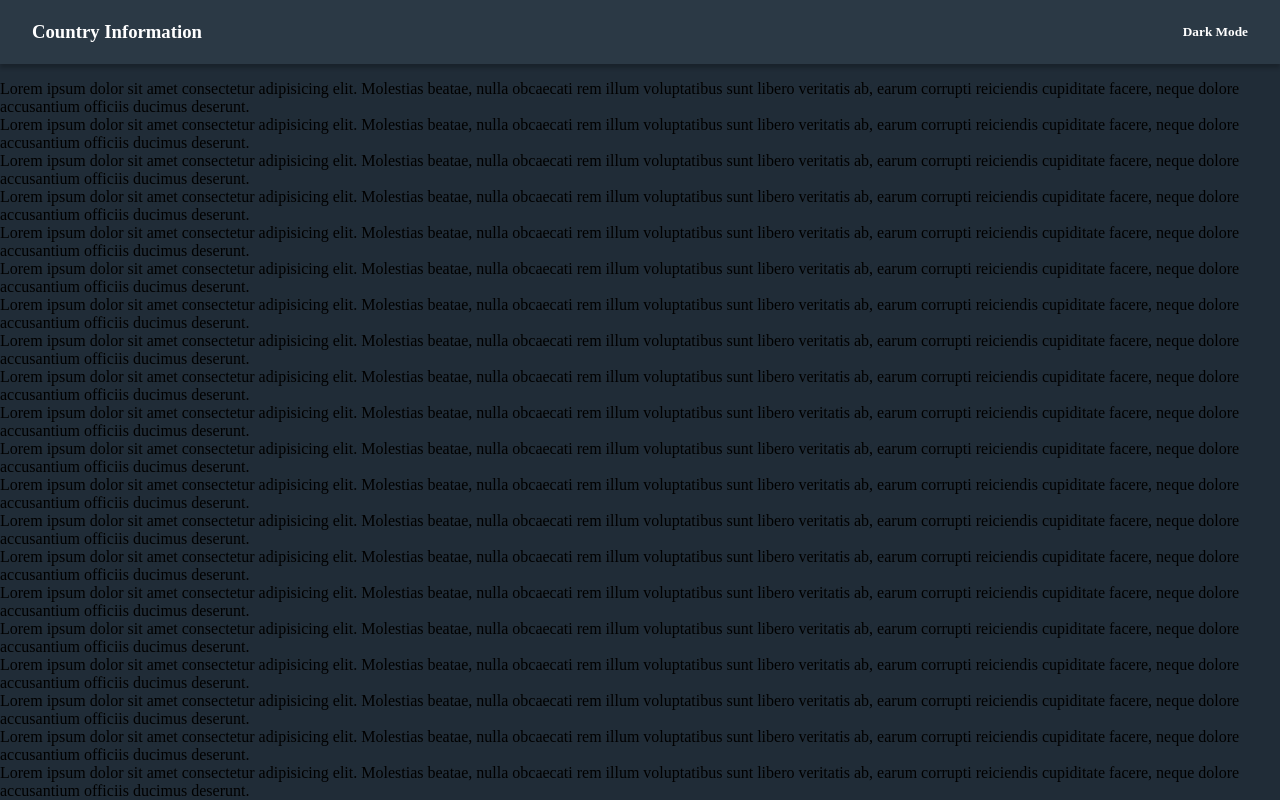
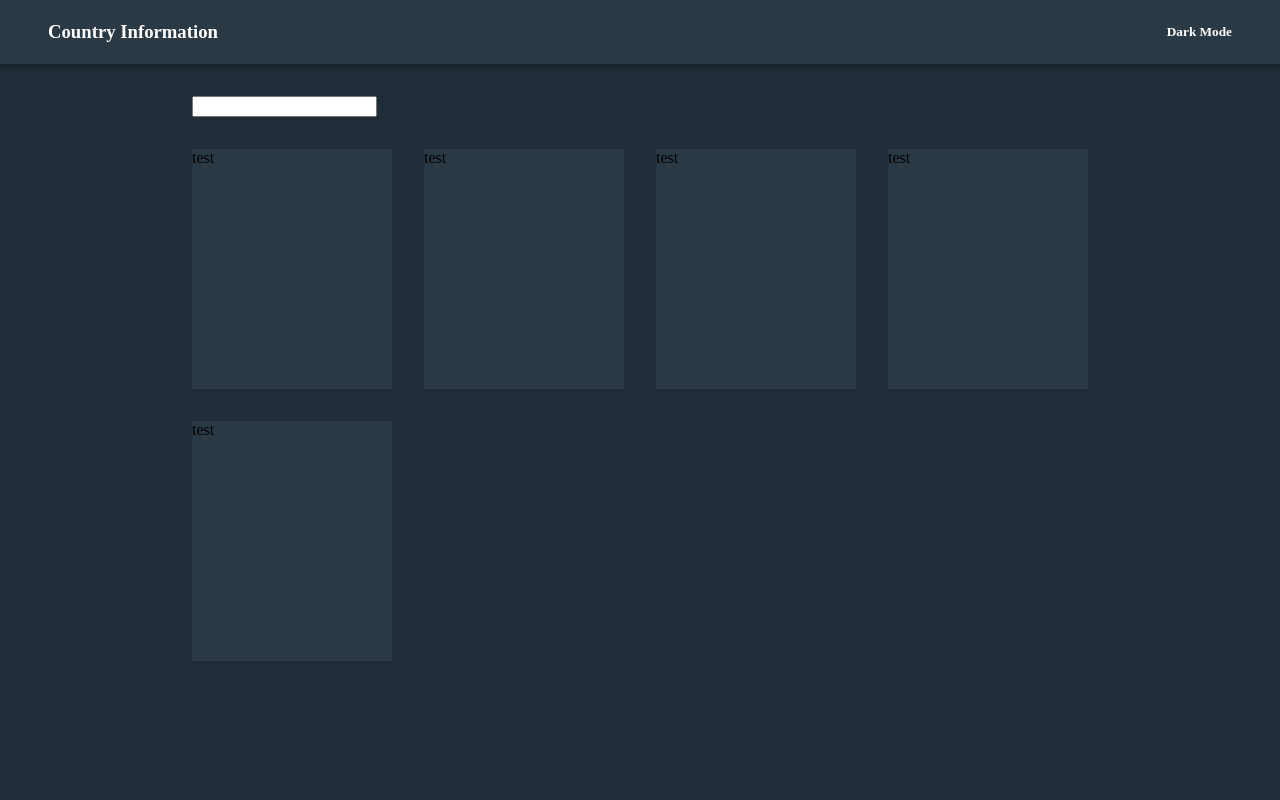
Before and after one commit to Scynes/country-lookup, a SvelteKit app: page / in a window 1280 px wide. Shown: the top 800 px of the page. Built offline with nearby package versions, Linux system fonts and the light colour scheme.

Commit message:
wip-landing: card layout

```diff
--- a/public/style.css
+++ b/public/style.css
@@ -24,16 +24,20 @@ body {
     width: 100%;
 }
 
+.height-full {
+    height: 100%;
+}
+
 .min-height-med {
     min-height: 4rem;
 }
 
 .margin-left-med {
-    margin-left: 2rem;
+    margin-left: 3rem;
 }
 
 .margin-right-med {
-    margin-right: 2rem;
+    margin-right: 3rem;
 }
 
 .flex {
@@ -46,6 +50,18 @@ body {
 
 .flex.align-center {
     align-items: center;
+}
+
+.grid {
+    display: grid;
+}
+
+.grid.row-auto {
+    grid-template-rows: auto;
+}
+
+.gap-med {
+    gap: 2rem;
 }
 
 /* ---------- *
@@ -72,9 +88,32 @@ header {
     box-shadow: 0 0.25rem 0.25rem rgba(0, 0, 0, 0.225);
 }
 
+#results {
+    display: grid;
+    grid-template-columns: repeat(4, 12.5rem);
+    justify-content: center;
+    gap: 2rem;
+}
+
+#results > div:nth-child(1) {
+    grid-column: span 4;
+}
+
+#lookup-container {
+    display: grid;
+    gap: 2rem;
+    grid-template-rows: auto 1fr;
+}
+
 #page-container {
     min-height: 100%;
     display: grid;
     grid-template-rows: auto 1fr;
-    gap: 1rem;
+    gap: 2rem;
 }
+
+.card {
+    height: 15rem;
+    width: 12.5rem;
+    background-color: var(--secondary-bg-col-dark);
+}
--- a/src/routes/+page.svelte
+++ b/src/routes/+page.svelte
@@ -1,30 +1,22 @@
-<p>Lorem ipsum dolor sit amet consectetur adipisicing elit. Molestias beatae, nulla obcaecati rem illum voluptatibus sunt libero veritatis ab, earum corrupti reiciendis cupiditate facere, neque dolore accusantium officiis ducimus deserunt.</p>
-<p>Lorem ipsum dolor sit amet consectetur adipisicing elit. Molestias beatae, nulla obcaecati rem illum voluptatibus sunt libero veritatis ab, earum corrupti reiciendis cupiditate facere, neque dolore accusantium officiis ducimus deserunt.</p>
-
-<p>Lorem ipsum dolor sit amet consectetur adipisicing elit. Molestias beatae, nulla obcaecati rem illum voluptatibus sunt libero veritatis ab, earum corrupti reiciendis cupiditate facere, neque dolore accusantium officiis ducimus deserunt.</p>
-<p>Lorem ipsum dolor sit amet consectetur adipisicing elit. Molestias beatae, nulla obcaecati rem illum voluptatibus sunt libero veritatis ab, earum corrupti reiciendis cupiditate facere, neque dolore accusantium officiis ducimus deserunt.</p>
-<p>Lorem ipsum dolor sit amet consectetur adipisicing elit. Molestias beatae, nulla obcaecati rem illum voluptatibus sunt libero veritatis ab, earum corrupti reiciendis cupiditate facere, neque dolore accusantium officiis ducimus deserunt.</p>
-<p>Lorem ipsum dolor sit amet consectetur adipisicing elit. Molestias beatae, nulla obcaecati rem illum voluptatibus sunt libero veritatis ab, earum corrupti reiciendis cupiditate facere, neque dolore accusantium officiis ducimus deserunt.</p>
-<p>Lorem ipsum dolor sit amet consectetur adipisicing elit. Molestias beatae, nulla obcaecati rem illum voluptatibus sunt libero veritatis ab, earum corrupti reiciendis cupiditate facere, neque dolore accusantium officiis ducimus deserunt.</p>
-
-<p>Lorem ipsum dolor sit amet consectetur adipisicing elit. Molestias beatae, nulla obcaecati rem illum voluptatibus sunt libero veritatis ab, earum corrupti reiciendis cupiditate facere, neque dolore accusantium officiis ducimus deserunt.</p>
-<p>Lorem ipsum dolor sit amet consectetur adipisicing elit. Molestias beatae, nulla obcaecati rem illum voluptatibus sunt libero veritatis ab, earum corrupti reiciendis cupiditate facere, neque dolore accusantium officiis ducimus deserunt.</p>
-<p>Lorem ipsum dolor sit amet consectetur adipisicing elit. Molestias beatae, nulla obcaecati rem illum voluptatibus sunt libero veritatis ab, earum corrupti reiciendis cupiditate facere, neque dolore accusantium officiis ducimus deserunt.</p>
-<p>Lorem ipsum dolor sit amet consectetur adipisicing elit. Molestias beatae, nulla obcaecati rem illum voluptatibus sunt libero veritatis ab, earum corrupti reiciendis cupiditate facere, neque dolore accusantium officiis ducimus deserunt.</p>
-<p>Lorem ipsum dolor sit amet consectetur adipisicing elit. Molestias beatae, nulla obcaecati rem illum voluptatibus sunt libero veritatis ab, earum corrupti reiciendis cupiditate facere, neque dolore accusantium officiis ducimus deserunt.</p>
-
-<p>Lorem ipsum dolor sit amet consectetur adipisicing elit. Molestias beatae, nulla obcaecati rem illum voluptatibus sunt libero veritatis ab, earum corrupti reiciendis cupiditate facere, neque dolore accusantium officiis ducimus deserunt.</p>
-<p>Lorem ipsum dolor sit amet consectetur adipisicing elit. Molestias beatae, nulla obcaecati rem illum voluptatibus sunt libero veritatis ab, earum corrupti reiciendis cupiditate facere, neque dolore accusantium officiis ducimus deserunt.</p>
-<p>Lorem ipsum dolor sit amet consectetur adipisicing elit. Molestias beatae, nulla obcaecati rem illum voluptatibus sunt libero veritatis ab, earum corrupti reiciendis cupiditate facere, neque dolore accusantium officiis ducimus deserunt.</p>
-<p>Lorem ipsum dolor sit amet consectetur adipisicing elit. Molestias beatae, nulla obcaecati rem illum voluptatibus sunt libero veritatis ab, earum corrupti reiciendis cupiditate facere, neque dolore accusantium officiis ducimus deserunt.</p>
-<p>Lorem ipsum dolor sit amet consectetur adipisicing elit. Molestias beatae, nulla obcaecati rem illum voluptatibus sunt libero veritatis ab, earum corrupti reiciendis cupiditate facere, neque dolore accusantium officiis ducimus deserunt.</p>
-
-<p>Lorem ipsum dolor sit amet consectetur adipisicing elit. Molestias beatae, nulla obcaecati rem illum voluptatibus sunt libero veritatis ab, earum corrupti reiciendis cupiditate facere, neque dolore accusantium officiis ducimus deserunt.</p>
-<p>Lorem ipsum dolor sit amet consectetur adipisicing elit. Molestias beatae, nulla obcaecati rem illum voluptatibus sunt libero veritatis ab, earum corrupti reiciendis cupiditate facere, neque dolore accusantium officiis ducimus deserunt.</p>
-<p>Lorem ipsum dolor sit amet consectetur adipisicing elit. Molestias beatae, nulla obcaecati rem illum voluptatibus sunt libero veritatis ab, earum corrupti reiciendis cupiditate facere, neque dolore accusantium officiis ducimus deserunt.</p>
-<p>Lorem ipsum dolor sit amet consectetur adipisicing elit. Molestias beatae, nulla obcaecati rem illum voluptatibus sunt libero veritatis ab, earum corrupti reiciendis cupiditate facere, neque dolore accusantium officiis ducimus deserunt.</p>
-<p>Lorem ipsum dolor sit amet consectetur adipisicing elit. Molestias beatae, nulla obcaecati rem illum voluptatibus sunt libero veritatis ab, earum corrupti reiciendis cupiditate facere, neque dolore accusantium officiis ducimus deserunt.</p>
-
-<p>Lorem ipsum dolor sit amet consectetur adipisicing elit. Molestias beatae, nulla obcaecati rem illum voluptatibus sunt libero veritatis ab, earum corrupti reiciendis cupiditate facere, neque dolore accusantium officiis ducimus deserunt.</p>
-<p>Lorem ipsum dolor sit amet consectetur adipisicing elit. Molestias beatae, nulla obcaecati rem illum voluptatibus sunt libero veritatis ab, earum corrupti reiciendis cupiditate facere, neque dolore accusantium officiis ducimus deserunt.</p>
-<p>Lorem ipsum dolor sit amet consectetur adipisicing elit. Molestias beatae, nulla obcaecati rem illum voluptatibus sunt libero veritatis ab, earum corrupti reiciendis cupiditate facere, neque dolore accusantium officiis ducimus deserunt.</p>
+<div id="lookup-container" class="height-full margin-left-med margin-right-med">
+    <div id="results">
+        <div>
+            <input type="search" name="" id="">
+        </div>
+        <div class="card">
+            test
+        </div>
+        <div class="card">
+            test
+        </div>
+        <div class="card">
+            test
+        </div>
+        <div class="card">
+            test
+        </div>
+        <div class="card">
+            test
+        </div>
+    </div>
+</div>
```
